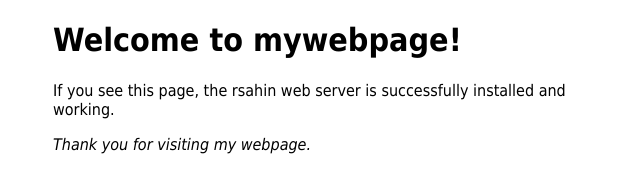
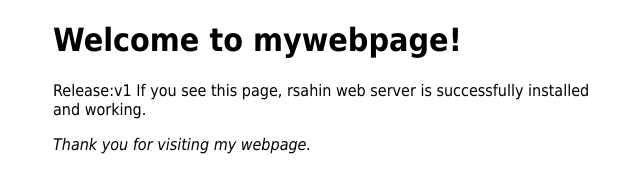
Before and after one commit to rsahin34/DevOps, a plain HTML site: page index.html in a window 1280 px wide. Shown: the whole page, without its empty margins (307-947 px from the left). Drawn offline with Linux system fonts and the light colour scheme.

Commit message:
index file changed v1

```diff
--- a/index.html
+++ b/index.html
@@ -10,7 +10,7 @@ font-family: Tahoma, Verdana, Arial, sans-serif; }
 </head>
 <body>
 <h1>Welcome to mywebpage!</h1>
-<p>If you see this page, the rsahin web server is successfully installed and
+<p> Release:v1 If you see this page,  rsahin web server is successfully installed and
 working.</p>
 
 <p><em>Thank you for visiting my webpage.</em></p>
```
